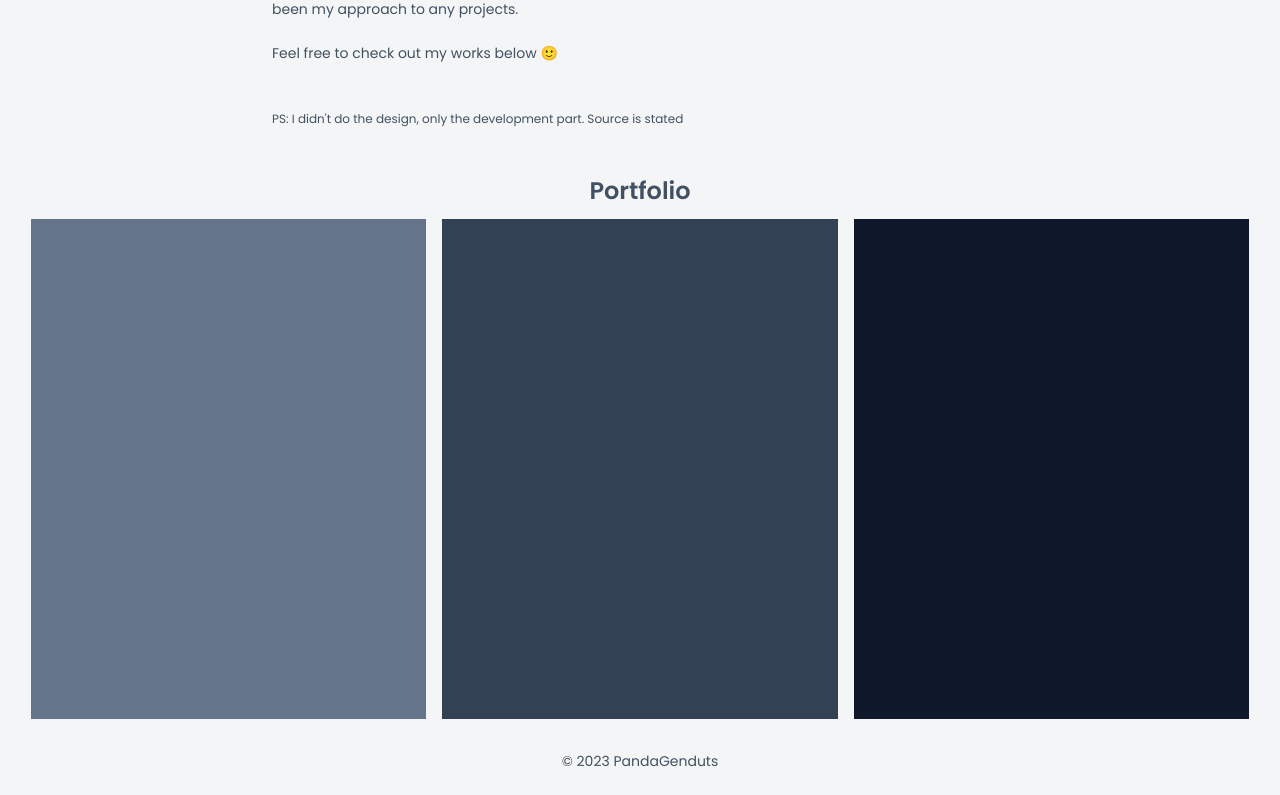
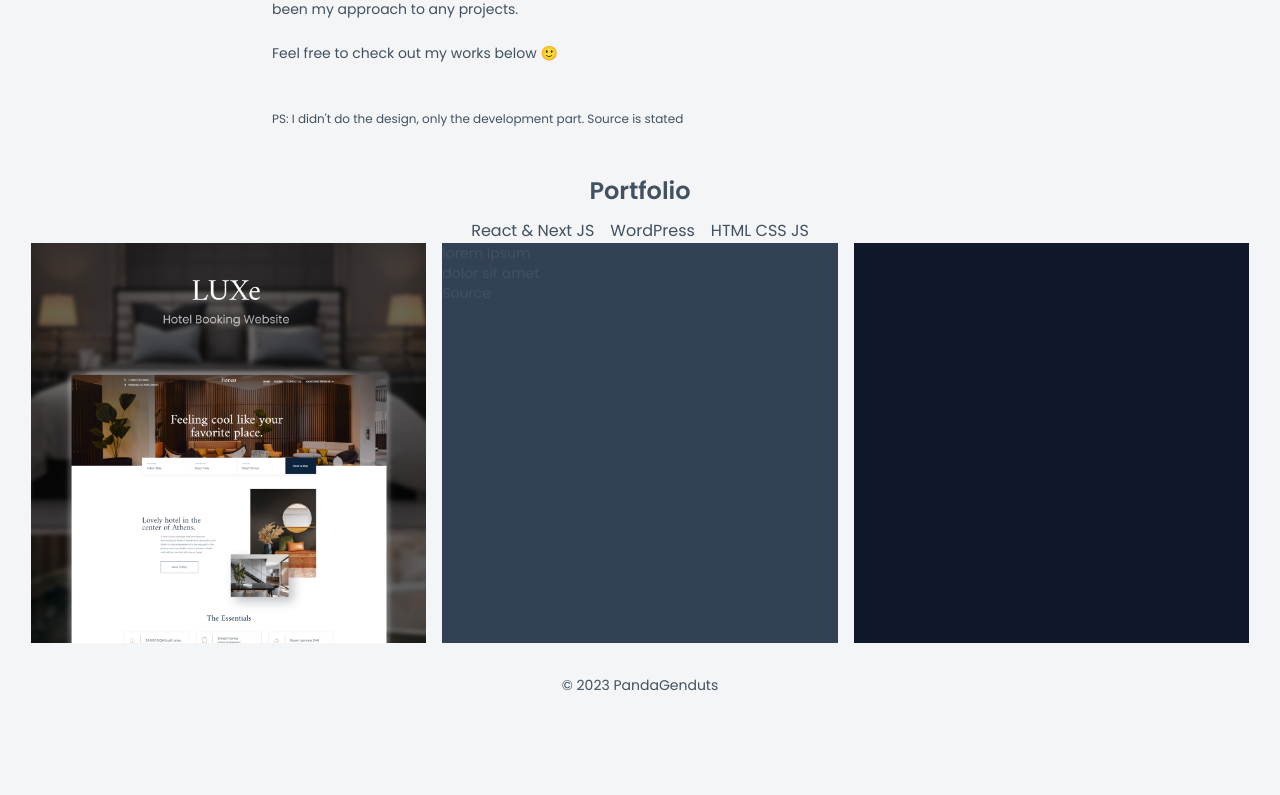
Before and after one commit to pandagenduts/personal-web, a React (Vite) app: page / in a window 1280 px wide. Shown: the part 593-1388 px from the top of the page. After the commit the page ends 1312 px from the top, so only its background shows below. Built offline with nearby package versions, Linux system fonts and the light colour scheme.

Commit message:
done showing portfolio content based on category

```diff
--- a/src/components/modal/Modal.jsx
+++ b/src/components/modal/Modal.jsx
@@ -43,7 +43,7 @@ const Modal = () => {
           <h3>Space Tourism</h3>
           <h4>Description</h4>
           <p>Slicing Challenge from frontendmentor.io</p>
-          <h4>Tech Explanation:</h4>
+          <h4>Tech Explanation</h4>
           <ul>
             <li>WordPress</li>
             <li>Elementor</li>
--- a/src/pages/home/components/Portfolio.jsx
+++ b/src/pages/home/components/Portfolio.jsx
@@ -1,23 +1,27 @@
+import { useState } from "react";
+import Button from "./Button";
+import PortoReact from "./PortoReact";
+import PortoWP from "./PortoWP";
+import PortoHTML from "./PortoHTML";
+
 const Portfolio = () => {
+  const [cardCategory, setCardCategory] = useState("REACT");
+
   return (
-    <section className='container w-full px-4'>
+    <section className="container w-full px-4">
       <h2 className="text-center">Portfolio</h2>
-      <div>
-
+      <div className="flex justify-center gap-4">
+        <button onClick={() => setCardCategory('REACT')}>React & Next JS</button>
+        <button onClick={() => setCardCategory('WORDPRESS')}>WordPress</button>
+        <button onClick={() => setCardCategory('HTML')}>HTML CSS JS</button>
       </div>
-      <div className='grid grid-cols-1 gap-4 h-[500px] w-full sm:grid-cols-2 lg:grid-cols-3 '>
-        <div className='min-h-[400px] bg-slate-500'>
-
-        </div>
-        <div className='min-h-[400px] bg-slate-700 '>
-
-        </div>
-        <div className='min-h-[400px] bg-slate-900'>
-
-        </div>
+      <div className="grid h-auto w-full grid-cols-1 gap-4 sm:grid-cols-2 lg:grid-cols-3 ">
+        {cardCategory === 'REACT' && <PortoReact />}
+        {cardCategory === 'WORDPRESS' && <PortoWP />}
+        {cardCategory === 'HTML' && <PortoHTML />}
       </div>
     </section>
-  )
-}
+  );
+};
 
-export default Portfolio
+export default Portfolio;
--- /dev/null
+++ b/src/pages/home/components/PortoHTML.jsx
@@ -0,0 +1,11 @@
+const PortoHTML = () => {
+  return (
+    <>
+      <div className="min-h-[400px] bg-slate-500">HTML</div>
+      <div className="min-h-[400px] bg-slate-700">HTML</div>
+      <div className="min-h-[400px] bg-slate-900">HTML</div>
+    </>
+  );
+};
+
+export default PortoHTML;
--- /dev/null
+++ b/src/pages/home/components/PortoReact.jsx
@@ -0,0 +1,29 @@
+import Luxe from "../../../assets/Luxe.png";
+
+const projectDatas = [
+  {
+    title: 'Space Tourism',
+    imageCover: '',
+    projectURL: '',
+    description: 'lorem ipsum <br /> dolor sit amet <br /> <a href="http://google.com" target="_blank" rel="noopener noreferrer">Source</a>',
+    techExplanation: '',
+  }
+]
+
+const PortoReact = () => {
+  return (
+    <>
+      <div className="min-h-[400px] bg-slate-500">
+        <img src={Luxe} className="object-cover w-full h-full" />
+      </div>
+      <div className="min-h-[400px] bg-slate-700">
+        {projectDatas.map(item => (
+          <p dangerouslySetInnerHTML={{ __html: item.description }} />
+        ))}
+      </div>
+      <div className="min-h-[400px] bg-slate-900"></div>
+    </>
+  );
+};
+
+export default PortoReact;
--- /dev/null
+++ b/src/pages/home/components/PortoWP.jsx
@@ -0,0 +1,11 @@
+const PortoWP = () => {
+  return (
+    <>
+      <div className="min-h-[400px] bg-slate-500">WORDPRESS</div>
+      <div className="min-h-[400px] bg-slate-700">WORDPRESS</div>
+      <div className="min-h-[400px] bg-slate-900">WORDPRESS</div>
+    </>
+  );
+};
+
+export default PortoWP;
```
Also changed, not shown: src/datas/portfolioDatas.js (added).
